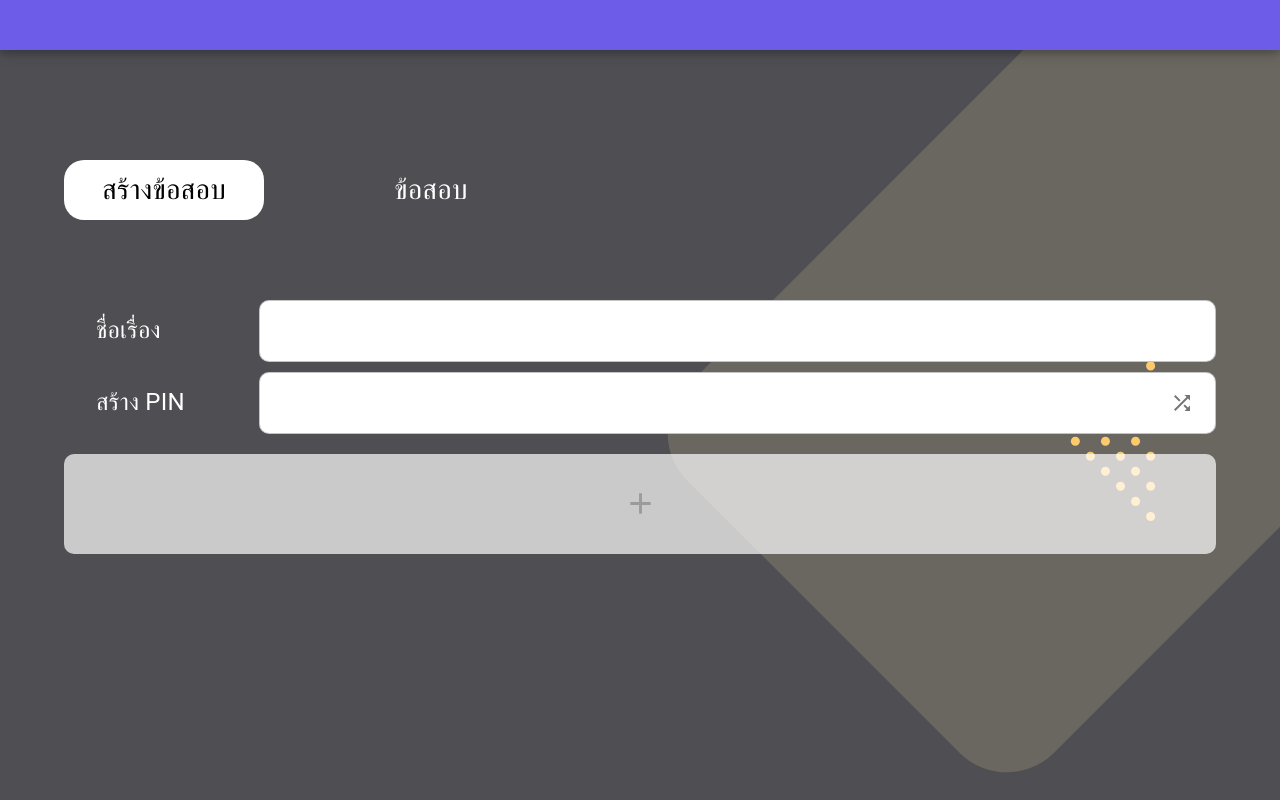
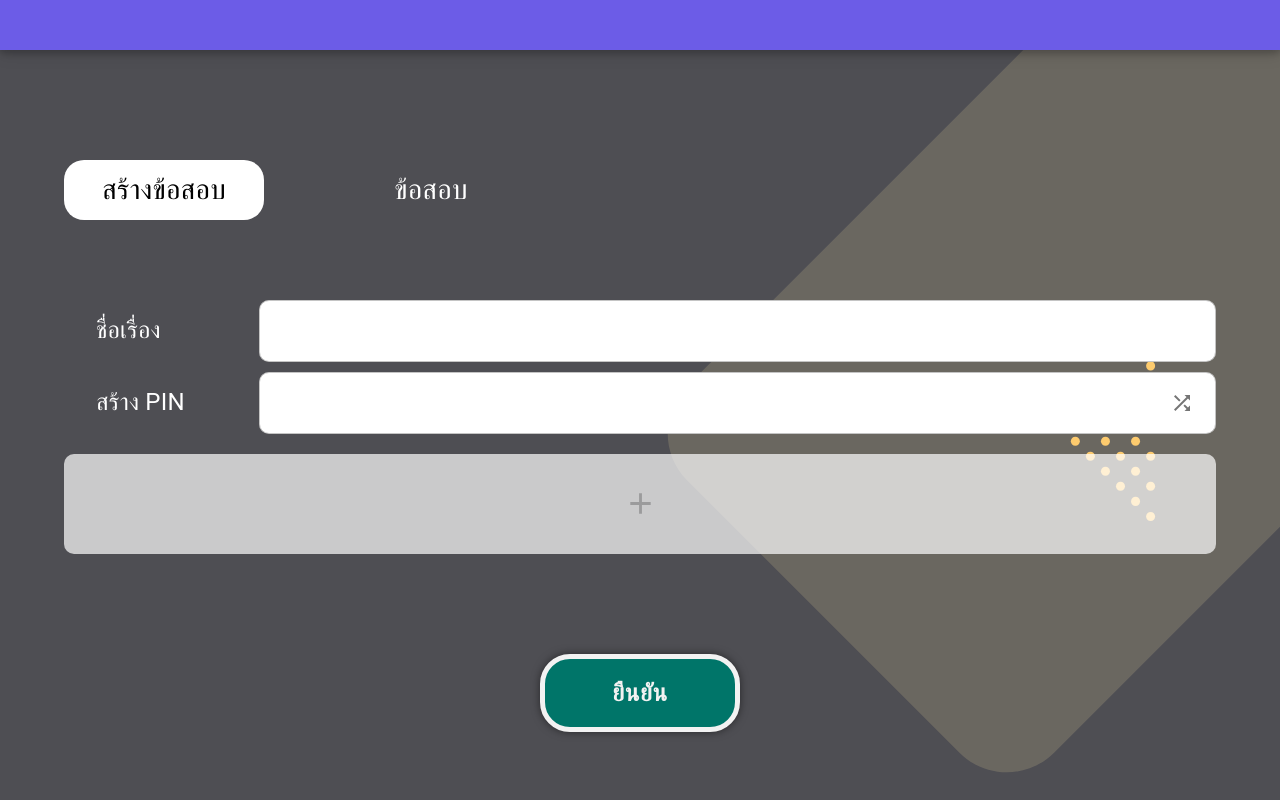
Before and after one commit to PHUICMT/smart-examination-web, a React (Create React App) app: page /teacher/create-exam in a window 1280 px wide. Built offline with nearby package versions, Linux system fonts and the light colour scheme.

Commit message:
modal CreateExam

```diff
--- a/src/pages/CreateExam/CreateExam.jsx
+++ b/src/pages/CreateExam/CreateExam.jsx
@@ -16,6 +16,7 @@ import {
 } from "@mui/material";
 import ShuffleIcon from "@mui/icons-material/Shuffle";
 import AddIcon from "@mui/icons-material/Add";
+import Modal from "../../components/modal-notification/moodal-notification";
 
 const CreateExam = () => {
   const CreateExam = 0;
@@ -23,7 +24,6 @@ const CreateExam = () => {
   const [tab, setTab] = useState(CreateExam);
   const [pin, setPIN] = useState();
   const [isCollapsed, setIsCollapsed] = useState(false);
-  console.log(isCollapsed);
 
   const titleTextFieldStyled = {
     width: "100%",
@@ -153,6 +153,12 @@ const CreateExam = () => {
     setPIN(pin);
   };
 
+  const [show, setShow] = useState(false);
+
+  const handleOpen = () => {
+    setShow(true);
+  };
+
   return (
     <React.Fragment>
       <Box>
@@ -172,7 +178,7 @@ const CreateExam = () => {
             >
               <Typography
                 sx={tabCreateExamStyled}
-                onclick={() => {
+                onClick={() => {
                   setTab(0);
                 }}
               >
@@ -190,7 +196,7 @@ const CreateExam = () => {
             >
               <Typography
                 sx={tabExamStyled}
-                onclick={() => {
+                onClick={() => {
                   setTab(1);
                 }}
               >
@@ -329,6 +335,19 @@ const CreateExam = () => {
           <Typography>ข้อสอบ</Typography>
         )}
       </Container>
+      <div className="exam-button">
+        <Button
+          variant="contained"
+          size="large"
+          className="submit-exam"
+          onClick={handleOpen}
+        >
+          ยืนยัน
+        </Button>
+        <Modal title="แจ้งเตือน" show={show}>
+          <p>คุณต้องการส่งแบบฟอร์มใช่หรือไม่</p>
+        </Modal>
+      </div>
     </React.Fragment>
   );
 };
```
